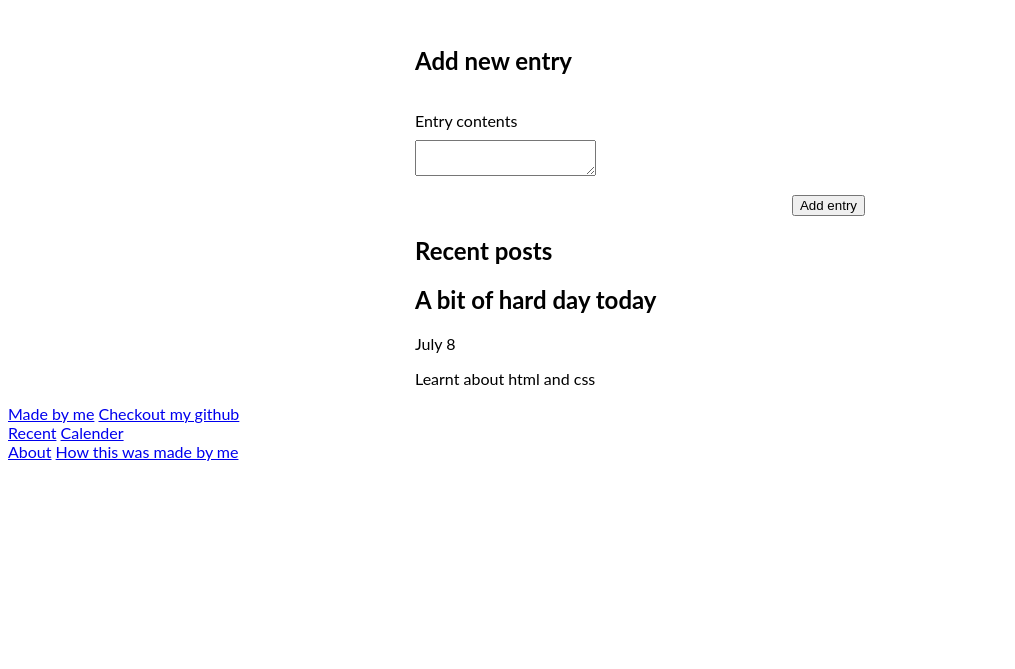
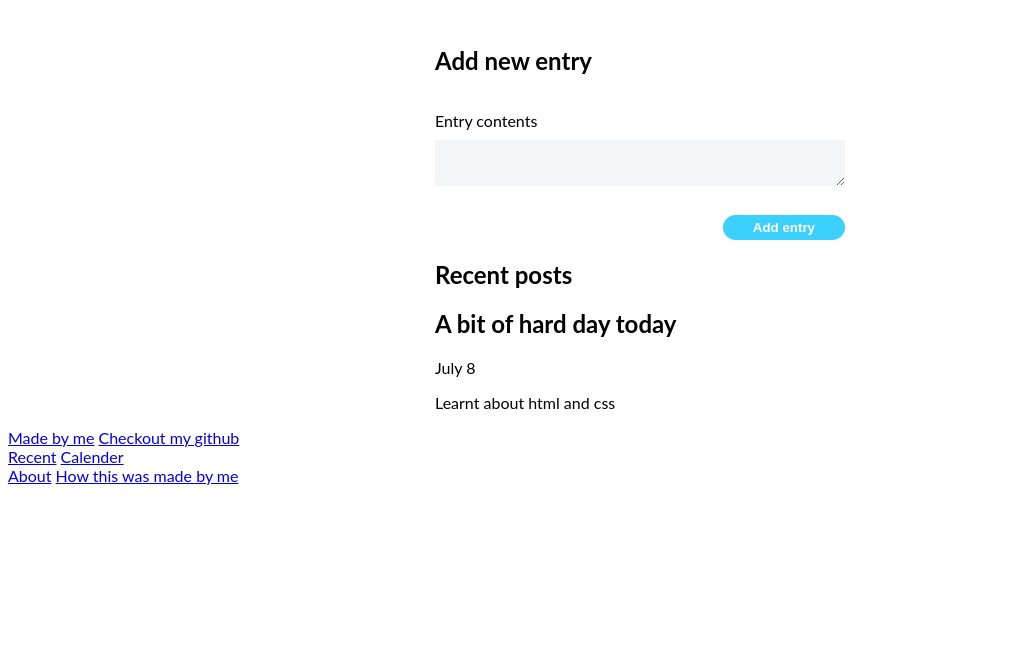
Before and after one commit to preetXO/flaskProject1, a plain HTML site: page index.html in a window 1280 px wide. Shown: the part 131-800 px from the top of the page, without its empty margins (0-1015 px from the left). Drawn offline with Linux system fonts and the light colour scheme.

Commit message:
updated css files

```diff
--- a/index.html
+++ b/index.html
@@ -32,12 +32,12 @@
     </section>
     <section>
       <h1>Recent posts</h1>
-      <article>
+      <article class="entry">
         <div>
-          <h2> A bit of hard day today</h2>
-          <time datetime="07-08-2022">July 8</time>
+          <h2 class="entry__title"> A bit of hard day today</h2>
+          <time class="entry__date" datetime="07-08-2022">July 8</time>
         </div>
-        <p>
+        <p class="entry__content">
           Learnt about html and css
         </p>
       </article>
--- a/style.css
+++ b/style.css
@@ -1,11 +1,13 @@
-*,
-*::before,
-*::after {
-    box-sizing: inherit;
+html {
+    font-family: Lato, sans-serif;
 }
 
-html {
-    font-family: Lato, sans-serif;
+body{
+    box-sizing: border-box;
+}
+
+*, *::before, *::after {
+    box-sizing: inherit;
 }
 
 .navbar {
@@ -70,3 +72,30 @@ html {
     display: block;
     margin-bottom: 10px;
 }
+
+.form__textarea{
+    width: 100%;
+    font-size: 10px;
+    padding: 12px 20px;
+    border: None;
+    background-color: #f3f6f6;
+    margin-bottom: 10px;
+}
+
+.form__submit {
+    background-color: #3cd0ff;
+    border: none;
+    font-weight: bold;
+    padding: 5px 30px;
+    border-radius: 20px;
+    color: white;
+    cursor: pointer;
+}
+
+.form__submit:hover{
+    background-color: #18c1e1;
+}
+
+.entry {
+
+}
```
Also changed, not shown: 1 other file.
